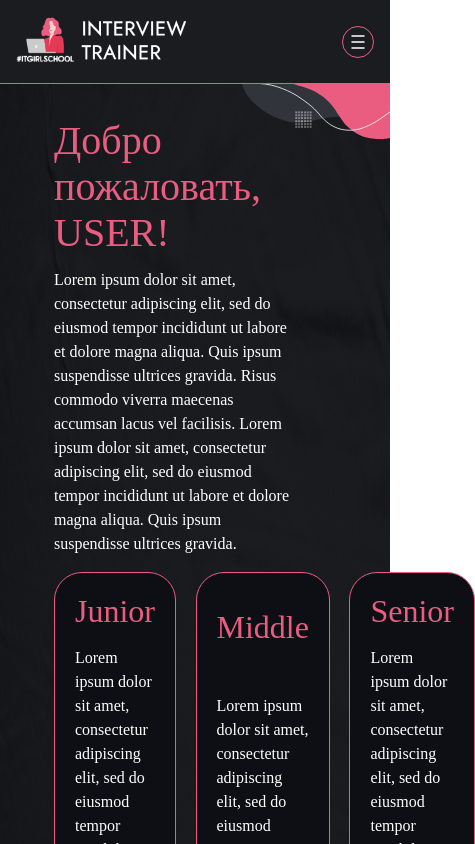
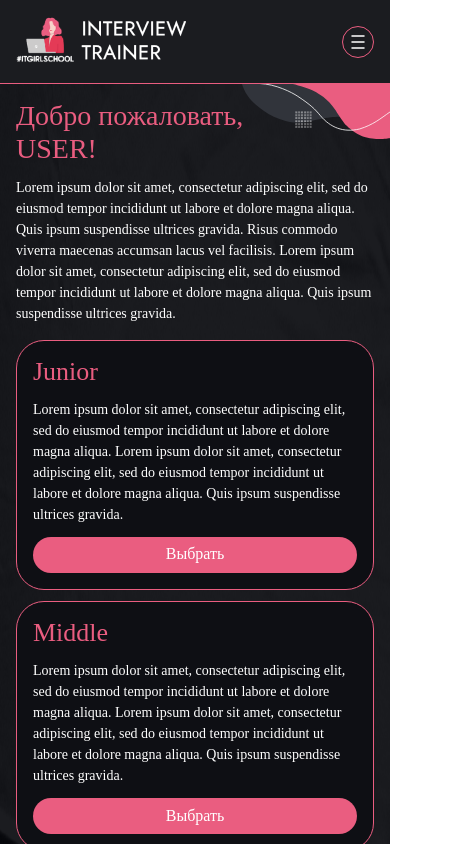
Before and after one commit to itgirlschool/InterviewTrainer, a React (Vite) app: page /home in a window 390 px wide. Shown: the top 844 px of the page, 475 px wide, since content can reach past the window. Built offline with nearby package versions, Linux system fonts and the light colour scheme; no server answers; the database is empty; a web font is replaced by a local one.

Commit message:
edit adaptive

```diff
--- a/src/Pages/Home/Home.scss
+++ b/src/Pages/Home/Home.scss
@@ -2,17 +2,17 @@
 @import "../../style/vars.scss";
 
 .container_main {
-    display: flex;
-    flex-direction: column;
+    @include background;
     min-height: 80vh;
 }
 
 .home {
-    @include background;
+    display: flex;
+    flex-direction: column;
     font-family: $font;
     color: $white-color;
     padding: 4vh 10vw 4vh 54px;
-    min-height: 80vh;
+
 
     .welcome-title {
         font-size: 40px;
@@ -40,16 +40,14 @@
 
 
         .grade {
-            display: flex;
-            justify-content: space-around;
             background: $color-grade;
             padding: 20px 20px;
             border-radius: 28px;
             border: 1px solid $pink-color;
             display: flex;
             flex-direction: column;
+            justify-content: space-around;
             gap: 16px;
-            min-height: 44vh;
 
             h2 {
                 color: $pink-color;
@@ -74,3 +72,125 @@
 .home__button:hover {
     background: $grey;
 }
+
+@media only screen and (min-width : 1919px) {
+    .home {
+        .intro-text {
+            padding-top: 22px;
+            font-size: 18px;
+        }
+
+        .grade-container {
+            padding-top: 42px;
+
+            .grade {
+                padding: 32px;
+                justify-content: space-between;
+                gap: 22px;
+                min-height: 48vh;
+
+                h2 {
+                    font-size: 42px;
+                }
+
+                p {
+                    font-size: 18px;
+                }
+            }
+        }
+    }
+}
+
+@media (max-width : 1024px) and (min-width: 818px)  {
+    .home {
+        .intro-text {
+            padding-top: 22px;
+        }
+
+        .grade-container {
+            padding-top: 42px;
+
+            .grade {
+                padding: 32px;
+                gap: 22px;
+            }
+        }
+    }
+}
+
+@media (max-width: 820px) {
+    .home {
+        padding: 26px;
+
+        .welcome-title {
+            font-size: 32px;
+        }
+
+        .intro-text {
+            font-size: 14px;
+        }
+
+        .grade-container {
+            gap: 2vw;
+
+
+            .grade {
+                padding: 16px;
+                gap: 16px;
+
+                h2 {
+                    font-size: 28px;
+                }
+
+                p {
+                    font-size: 14px;
+                }
+            }
+        }
+    }
+
+    .home__button {
+        min-height: 36px;
+        font-size: 16px;
+    }
+}
+
+@media #{$Mobile} {
+    .home {
+        padding: 16px;
+
+
+        .welcome-title {
+            font-size: 28px;
+            max-width: 70vw;
+
+        }
+
+        .intro-text {
+            font-size: 14px;
+            width: 100% !important;
+        }
+
+        .grade-container {
+            display: flex;
+            flex-direction: column;
+            justify-content: space-between;
+            gap: 3vw;
+
+
+            .grade {
+                padding: 16px;;
+                gap: 12px;
+
+                h2 {
+                    font-size: 26px;
+                }
+
+                p {
+                    font-size: 14px;
+                    line-height: 1.5;
+                }
+            }
+        }
+    }
+}
--- a/src/style/vars.scss
+++ b/src/style/vars.scss
@@ -16,5 +16,5 @@ $color-green: #00FF47;
 
 $font:'M PLUS Rounded 1c';
 $Mobile: "(max-width: 431px)";
-$Tablet: "(max-width: 819px)";
+$Tablet: "(max-width: 818px)";
 $Desktop: "(min-width: 819px)";
```
